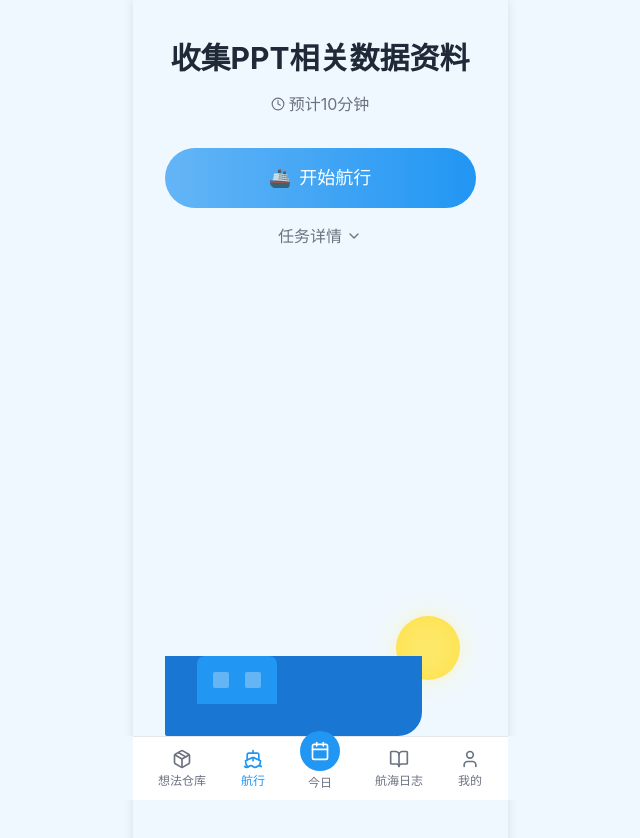
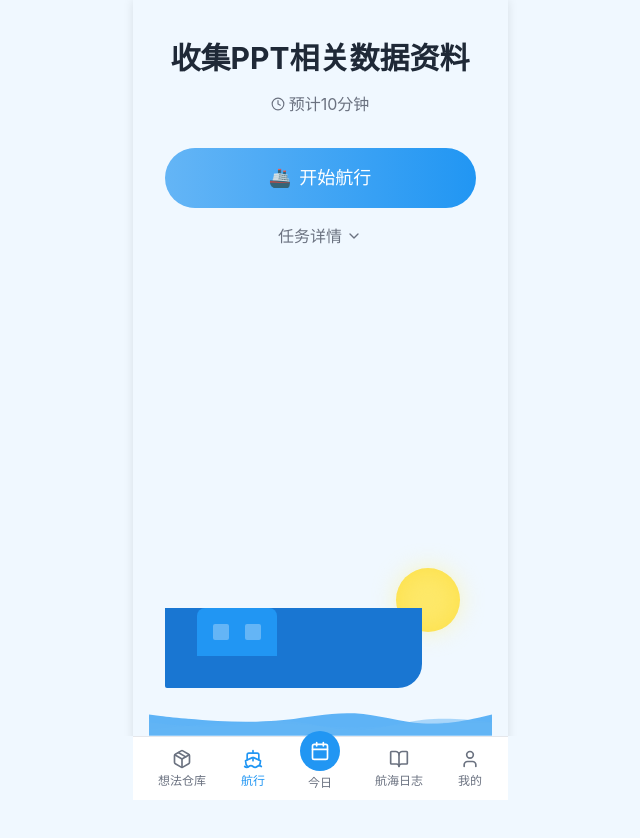
Before and after one commit to RedPiKaQiu/web_minco, a React (Vite) app: page /sailing in a window 1280 px wide. Shown: the top 838 px of the page, without its empty margins (320-960 px from the left). After the commit the page ends 800 px from the top, so only its background shows below. Built offline with nearby package versions, Linux system fonts and the light colour scheme.

Commit message:
fix view height

```diff
--- a/src/App.tsx
+++ b/src/App.tsx
@@ -20,7 +20,13 @@ import { useUser } from './context/UserContext';
 // 添加CSS样式，通过类名控制导航栏的隐藏
 const navStyles = `
   body.hide-navigation .navigation-container {
+    transform: translateY(100%);
     display: none;
+  }
+
+  body.hide-navigation .page-content {
+    height: 100vh !important;
+    padding-bottom: 0 !important;
   }
 `;
 
@@ -77,6 +83,7 @@ function App() {
         <AppProvider>
           <Router>
             <div className="app-container">
+              <div className="page-content">
                 <Routes>
                   <Route path="/login" element={<LoginPage />} />
                   <Route path="/" element={
@@ -110,6 +117,7 @@ function App() {
                   } />
                   <Route path="/new-task" element={<NewTaskPage />} />
                 </Routes>
+              </div>
               <NavigationWrapper />
             </div>
           </Router>
--- a/src/index.css
+++ b/src/index.css
@@ -27,26 +27,86 @@
     box-shadow: 0 0 10px rgba(0, 0, 0, 0.1);
     position: relative;
     min-height: 100vh;
-    padding-bottom: 64px; /* 添加占位，等于导航栏高度 */
+    height: 100%; /* 添加高度100%，适应内容 */
+    display: flex;
+    flex-direction: column;
+    padding-bottom: 0; /* 移除固定的底部内边距 */
   }
 
-  /* 当导航栏隐藏时，移除底部内边距 */
-  body.hide-navigation .app-container {
-    padding-bottom: 0;
+  /* 页面内容容器 - 根据导航栏状态调整高度 */
+  .page-content {
+    width: 100%;
+    overflow-y: auto;
+    -webkit-overflow-scrolling: touch;
+    display: flex;
+    flex-direction: column;
+    flex: 1;
+    /* 关键变化：使用calc计算可用高度 */
+    height: calc(100vh - var(--nav-height));
+    /* 添加过渡效果使高度变化平滑 */
+    transition: height 0.2s ease-in-out;
   }
 
-  /* 页面内容容器 */
-  .page-content {
-    min-height: 100vh;
-    width: 100%;
-    padding-bottom: env(safe-area-inset-bottom, 0);
-    overflow-y: auto;
-    -webkit-overflow-scrolling: touch;
+  /* 当导航栏隐藏时，内容区域高度自动调整为全屏 */
+  body.hide-navigation .page-content {
+    height: 100vh;
   }
 
-  /* 留出到底部的空间 */
+  /* 内容区域包装器 - 占满可用空间 */
+  .content-wrapper {
+    flex: 1;
+    display: flex;
+    flex-direction: column;
+    /* 关键修改：让内容溢出时可滚动 */
+    overflow-y: auto;
+    /* 设置确切高度 */
+    height: 100%;
+  }
+
+  /* 页面主要内容区域，会自动填充可用高度 */
+  .page-main {
+    flex: 1;
+    display: flex;
+    flex-direction: column;
+    height: auto; /* 内容高度自适应 */
+    min-height: fit-content; /* 使容器高度适应内容 */
+    padding-bottom: 16px; /* 添加底部间距，确保内容完全显示 */
+  }
+
+  /* 首页顶部区域 */
+  .homepage-header {
+    height: auto;
+    min-height: fit-content;
+    flex-shrink: 0; /* 防止顶部区域被压缩 */
+  }
+
+  /* 导航栏样式 */
+  .navigation-container {
+    position: fixed;
+    bottom: 0;
+    left: 0;
+    right: 0;
+    z-index: 50;
+    height: var(--nav-height); /* 使用导航栏高度变量 */
+    background-color: var(--color-nav-background);
+    /* 添加过渡效果 */
+    transition: transform 0.3s ease-in-out;
+  }
+
+  /* 当隐藏导航栏时，将其完全移出视图 */
+  body.hide-navigation .navigation-container {
+    transform: translateY(100%);
+    display: none; /* 确保彻底隐藏 */
+  }
+
+  /* 留出到底部的空间 - 调整为使用导航栏高度变量 */
   .pb-safe {
-    padding-bottom: calc(env(safe-area-inset-bottom, 16px) + 16px);
+    padding-bottom: calc(var(--nav-height) + env(safe-area-inset-bottom, 16px));
+  }
+
+  /* 内容区域额外底部间距，确保完全显示 */
+  .pb-safe-extra {
+    padding-bottom: calc(env(safe-area-inset-bottom, 24px) + 24px);
   }
 
   .task-item {
@@ -94,21 +154,6 @@
     border-color: var(--color-border);
   }
 
-  /* 控制底部导航栏的显示和隐藏 */
-  body.hide-navigation .navigation-container {
-    display: none;
-  }
-
-  /* 导航栏样式 */
-  .navigation-container {
-    position: fixed;
-    bottom: 0;
-    left: 0;
-    right: 0;
-    z-index: 50;
-    height: 64px; /* 确保与padding-bottom值相同 */
-  }
-
   /* 星星动画 */
   .stars-container {
     z-index: 0;
--- a/src/pages/HomePage.tsx
+++ b/src/pages/HomePage.tsx
@@ -251,9 +251,9 @@ const HomePage = () => {
   };
 
   return (
-    <div className="flex flex-col min-h-screen bg-app pb-safe">
-      {/* 顶部状态栏 */}
-      <div className="bg-primary-light/20 p-4 rounded-b-3xl">
+    <div className="flex flex-col h-full bg-app">
+      {/* 顶部状态栏 - 添加homepage-header类方便计算高度 */}
+      <div className="bg-primary-light/20 p-4 rounded-b-3xl homepage-header">
         <div className="flex justify-between items-center mb-4">
           <div>
             <h1 className="text-xl font-bold text-app">
@@ -305,8 +305,10 @@ const HomePage = () => {
         )}
       </div>
 
-      {/* 任务标签页 - 仅在非回顾模式下显示 */}
-      <div className="px-[var(--spacing-page)] mt-4 flex flex-col flex-grow">
+      {/* 使用content-wrapper类包装滚动区域内容 */}
+      <div className="content-wrapper">
+        {/* 任务标签页和内容区域 */}
+        <div className="px-[var(--spacing-page)] pt-4 flex flex-col page-main">
           {hasAnyTasks && !isNightReview && (
             <div className="flex justify-between items-center mb-4">
               <div className="flex space-x-4">
@@ -336,6 +338,10 @@ const HomePage = () => {
 
           {/* 已完成任务 - 仅在非回顾模式下显示 */}
           {hasAnyTasks && !isNightReview && <CompletedTasks />}
+
+          {/* 底部间距 - 确保内容不被导航栏遮挡 */}
+          <div className="pb-safe"></div>
+        </div>
       </div>
 
       {/* 悬浮工具栏 - 仅在有任务时显示 */}
--- a/src/styles/base-variables.css
+++ b/src/styles/base-variables.css
@@ -4,6 +4,13 @@
   --base-spacing-card: 1rem;
   --base-spacing-page: 1rem;
   --base-spacing-gap: 0.75rem;
+
+  /* 页面和导航栏高度 */
+  --base-nav-height: 64px;
+  --base-header-height: 150px;
+  --base-page-min-height: calc(100vh - var(--base-nav-height));
+  --base-content-height: calc(100vh - var(--base-nav-height)); /* 内容区域高度，减去导航栏 */
+  --base-content-height-full: 100vh; /* 全屏高度（当导航栏隐藏时） */
 
   /* 圆角 */
   --base-radius-small: 0.375rem;
--- a/src/styles/themes.css
+++ b/src/styles/themes.css
@@ -14,6 +14,13 @@
   --radius-medium: var(--base-radius-medium);
   --radius-large: var(--base-radius-large);
   --radius-full: var(--base-radius-full);
+
+  /* 高度相关变量 */
+  --nav-height: var(--base-nav-height);
+  --header-height: var(--base-header-height);
+  --page-min-height: var(--base-page-min-height);
+  --content-height: var(--base-content-height);
+  --content-height-full: var(--base-content-height-full);
 
   /* 阴影效果 - 只修改颜色透明度 */
   --shadow-sm: var(--base-shadow-sm) rgba(0, 0, 0, 0.05);
@@ -79,6 +86,13 @@
   --radius-medium: var(--base-radius-medium);
   --radius-large: var(--base-radius-large);
 
+  /* 高度相关变量 */
+  --nav-height: var(--base-nav-height);
+  --header-height: var(--base-header-height);
+  --page-min-height: var(--base-page-min-height);
+  --content-height: var(--base-content-height);
+  --content-height-full: var(--base-content-height-full);
+
   /* 只定义颜色相关的变量 */
   --color-primary: #f59e0b;
   --color-primary-light: #fbbf24;
@@ -128,6 +142,13 @@
   --radius-medium: var(--base-radius-medium);
   --radius-large: var(--base-radius-large);
 
+  /* 高度相关变量 */
+  --nav-height: var(--base-nav-height);
+  --header-height: var(--base-header-height);
+  --page-min-height: var(--base-page-min-height);
+  --content-height: var(--base-content-height);
+  --content-height-full: var(--base-content-height-full);
+
   /* 只定义颜色相关的变量 */
   --color-primary: #22c55e;
   --color-primary-light: #4ade80;
@@ -166,6 +187,13 @@
   --radius-medium: var(--base-radius-medium);
   --radius-large: var(--base-radius-large);
   --radius-full: var(--base-radius-full);
+
+  /* 高度相关变量 */
+  --nav-height: var(--base-nav-height);
+  --header-height: var(--base-header-height);
+  --page-min-height: var(--base-page-min-height);
+  --content-height: var(--base-content-height);
+  --content-height-full: var(--base-content-height-full);
 
   /* 阴影效果 - 只修改颜色透明度，适应暗色主题 */
   --shadow-sm: var(--base-shadow-sm) rgba(0, 0, 0, 0.5);
```
Lines whose indentation alone changed are shown as unchanged.
